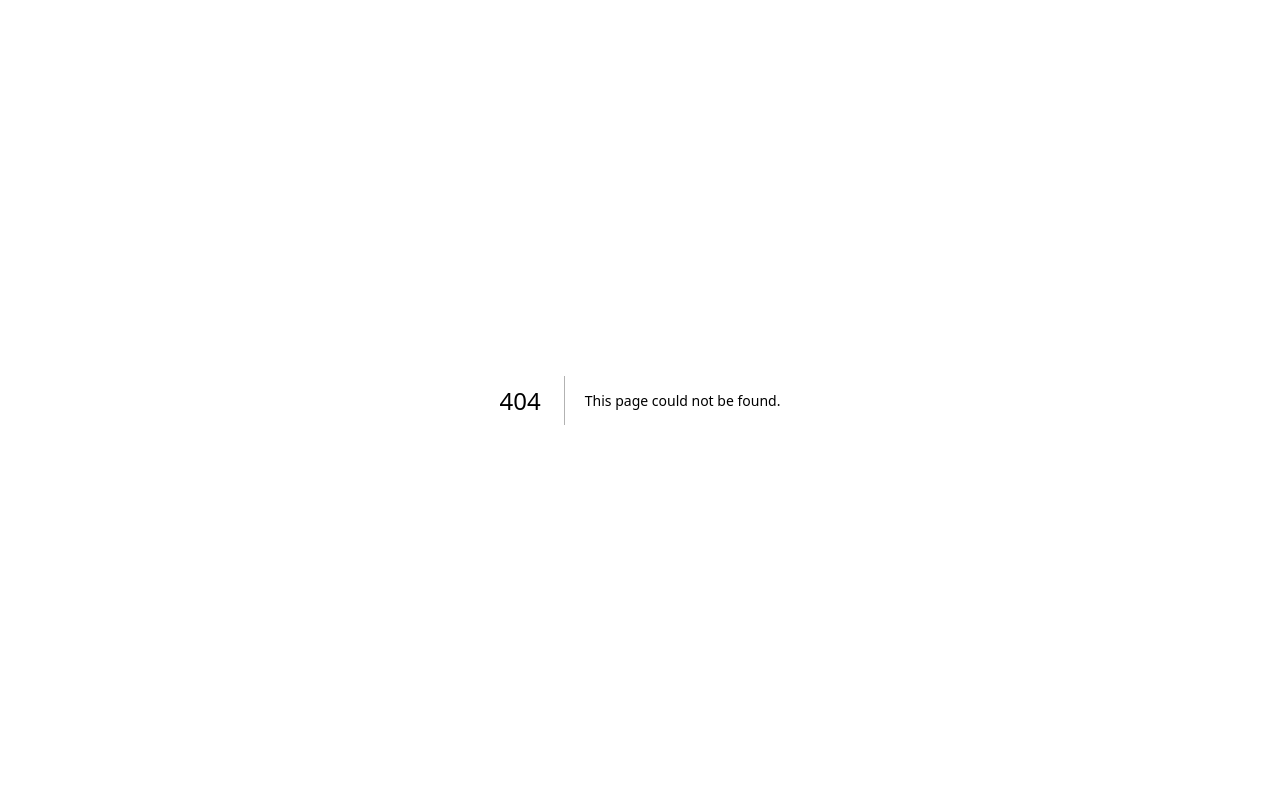
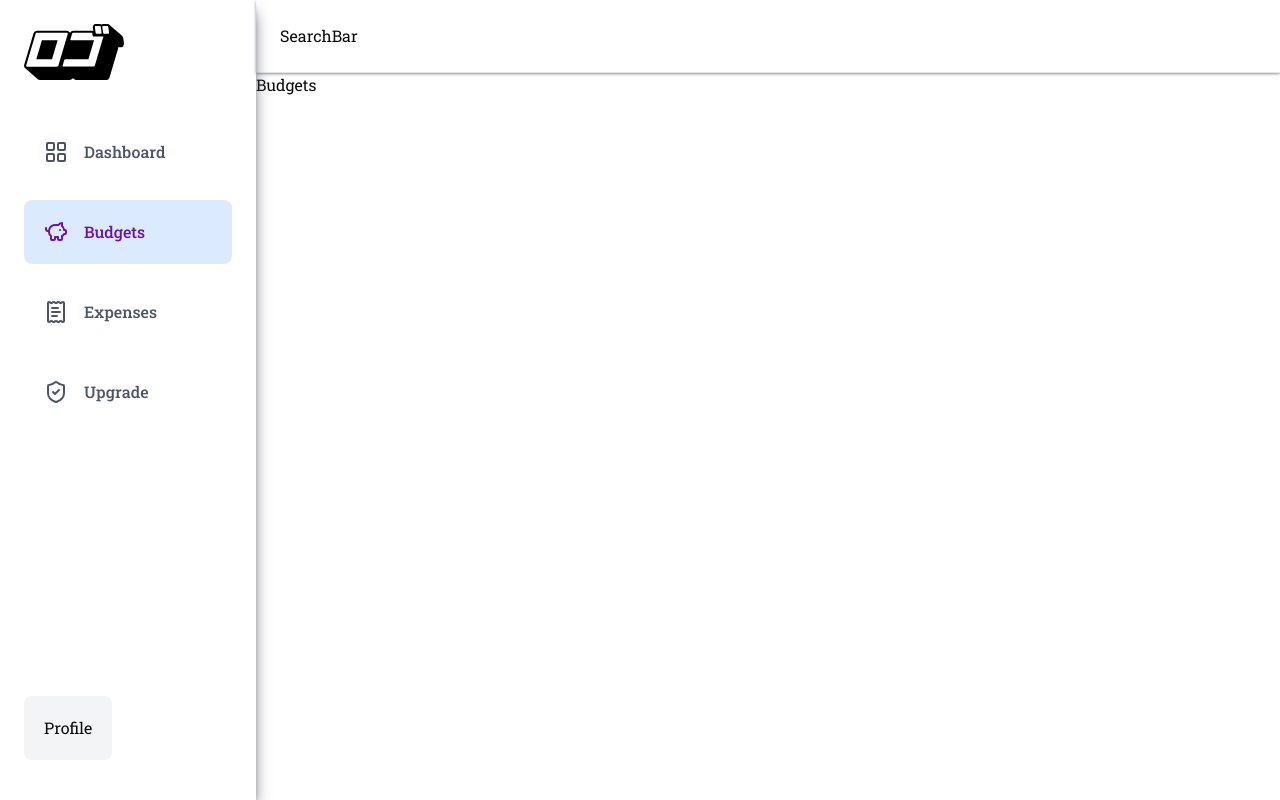
Before and after one commit to UJJAWAL8830/Expense-Tracker, a Next.js app: page /dashboard/budgets in a window 1280 px wide. Before the commit this address had no page. Built offline with nearby package versions, Linux system fonts and the light colour scheme.

Commit message:
feat: add DashBoardHeader and integrate it into Dashboard layout; update SideNav with UserButton and navigation links

```diff
--- /dev/null
+++ b/app/(routes)/_components/DashBoardHeader.jsx
@@ -0,0 +1,13 @@
+import { UserButton } from '@clerk/nextjs'
+import React from 'react'
+
+const DashBoardHeader = () => {
+  return (
+    <div className= "p-6 shadow-sm shadow-gray-400 border-b  flex justify-between items-center">
+        <div className="">SearchBar</div>
+        <div className=""><UserButton /></div>
+    </div>
+  )
+}
+
+export default DashBoardHeader
--- a/app/(routes)/_components/SideNav.jsx
+++ b/app/(routes)/_components/SideNav.jsx
@@ -1,6 +1,10 @@
+"use client"
 import Image from 'next/image'
-import React from 'react'
+import React, { useEffect } from 'react'
+import { UserButton } from '@clerk/nextjs'
 import { LayoutGrid, PiggyBank, ReceiptText, ShieldCheck, User } from 'lucide-react';
+import { usePathname } from 'next/navigation';
+import Link from 'next/link';
 
 const SideNav = () => {
 
@@ -9,45 +13,58 @@ const SideNav = () => {
             id : 1,
             name : "Dashboard",
             icon : LayoutGrid,
+            path : "/dashboard"
         } ,
         {
             id : 2,
             name : "Budgets",
             icon : PiggyBank,
+            path : "/dashboard/budgets"
         } ,
         {
             id : 3,
             name : "Expenses",
             icon : ReceiptText,
+            path : "/dashboard/expenses"
         } ,
         {
             id : 4,
             name : "Upgrade",
             icon : ShieldCheck,
+            path : "/dashboard/upgrade"
         } ,
+    ];
+
+    //Using Hook to get current path
+    const activePath = usePathname();
 
 
-    ];
-
   return (
-    <div className='h-screen p-6 shadow-gray-600 shadow-lg '>
+      <div className="h-screen p-6 shadow-gray-600 shadow-lg ">
           <Image src="/logo.svg" alt="Logo" width={100} height={100} />
 
           <div className="mt-10 flex flex-col gap-4">
               {menuList.map((menu) => (
-                <div key={menu.id} className="flex items-center gap-4 cursor-pointer
-                text-gray-600 font-medium p-5 rounded-md hover:text-blue-800 hover:bg-blue-100  transition-colors">
+                <Link key={menu.id} href={menu.path}>
+                  <h2
+                      key={menu.id}
+                      className={`flex items-center gap-4 cursor-pointer
+                text-gray-600 font-medium p-5 rounded-md hover:text-blue-800 hover:bg-blue-100  transition-all
+                ${activePath === menu.path && "text-purple-800 bg-blue-100" }
+                `}>
                       <menu.icon />
                       <span>{menu.name}</span>
-                </div>
+                  </h2>
+                  </Link>
               ))}
           </div>
 
-        <div className="mt-10">
+          <div className="mt-10 fixed bottom-10 p-5 flex gap-2 items-center bg-gray-100 rounded-md">
               <UserButton />
+              Profile
           </div>
       </div>
-  )
+  );
 }
 
 export default SideNav
--- /dev/null
+++ b/app/(routes)/dashboard/budgets/page.jsx
@@ -0,0 +1,9 @@
+import React from 'react'
+
+const Budgets = () => {
+  return (
+    <div>Budgets</div>
+  )
+}
+
+export default Budgets
--- a/app/(routes)/dashboard/layout.jsx
+++ b/app/(routes)/dashboard/layout.jsx
@@ -1,5 +1,6 @@
 import React from "react";
 import SideNav from "../_components/SideNav";
+import DashBoardHeader from "../_components/DashBoardHeader";
 
 const DashboardLayout = ({ children }) => {
     return (
@@ -7,7 +8,10 @@ const DashboardLayout = ({ children }) => {
             <div className="fixed md:w-64 hidden md:block">
                 <SideNav />
             </div>
-            <div className="md:ml-64"> {children} </div>
+            <div className="md:ml-64">
+                <DashBoardHeader />
+                {children}
+            </div>
         </div>
     );
 };
```
Lines whose indentation alone changed are shown as unchanged.
